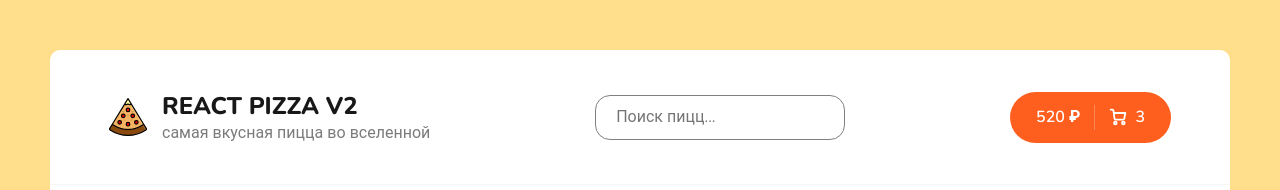
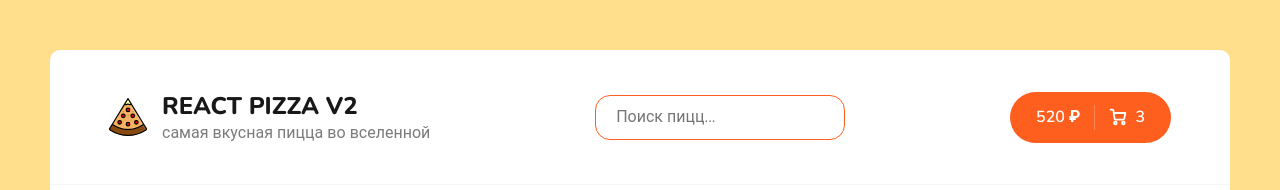
Before and after one commit to artzzon/react-pizza, a React (Vite) app: page / in a window 1280 px wide. In both pictures the pointer is over the input "Поиск пицц...". Shown: the top 190 px of the page. Built offline with nearby package versions, Linux system fonts and the light colour scheme; no server answers.

Commit message:
change search component styles

```diff
--- a/src/components/Search/Search.module.scss
+++ b/src/components/Search/Search.module.scss
@@ -18,6 +18,10 @@
     font-weight: bold;
     border-radius: 20px;
   }
+
+  &:hover {
+    border-color: #fe5f1e;
+  }
 }
 
 .icon {
```
